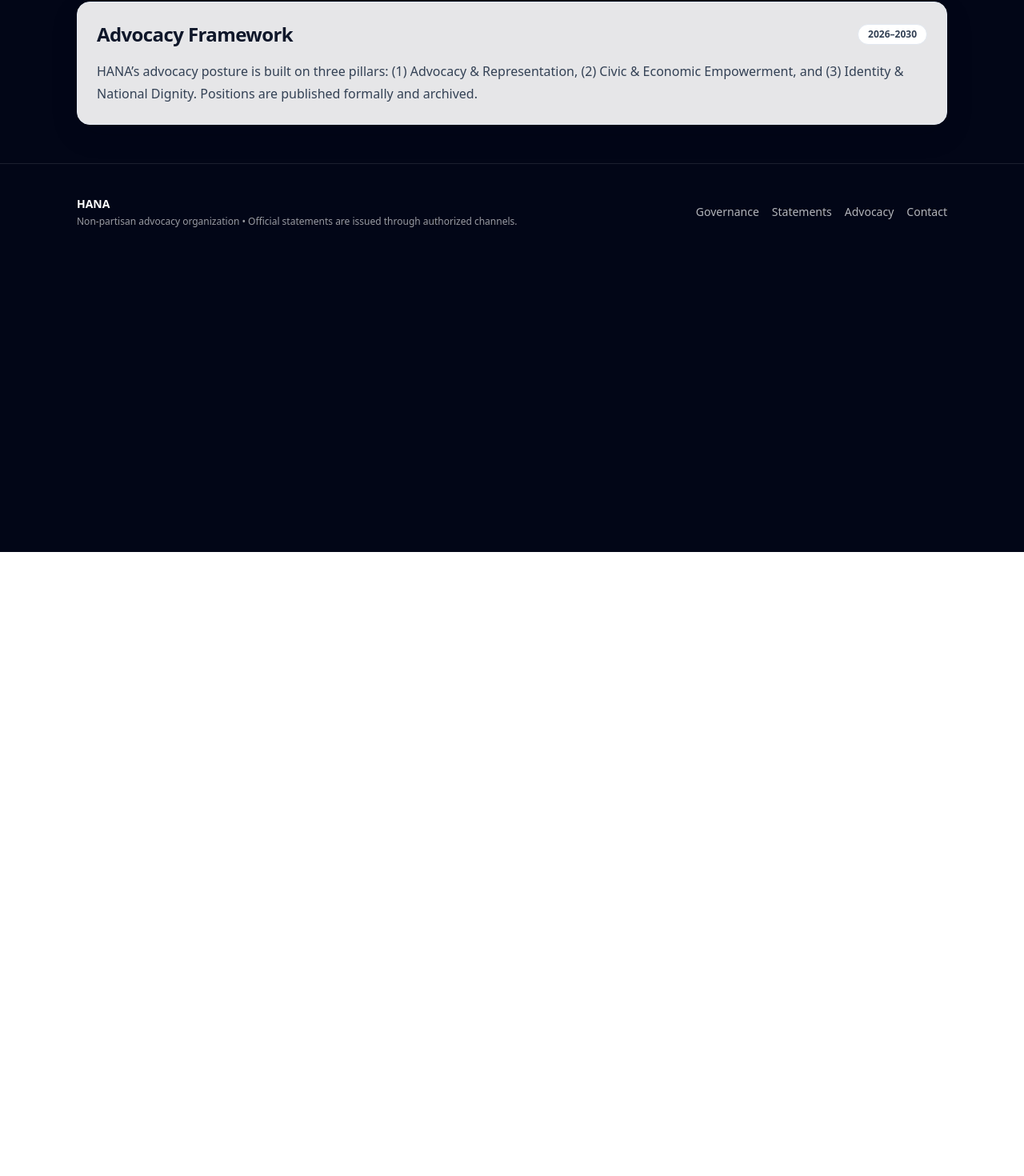
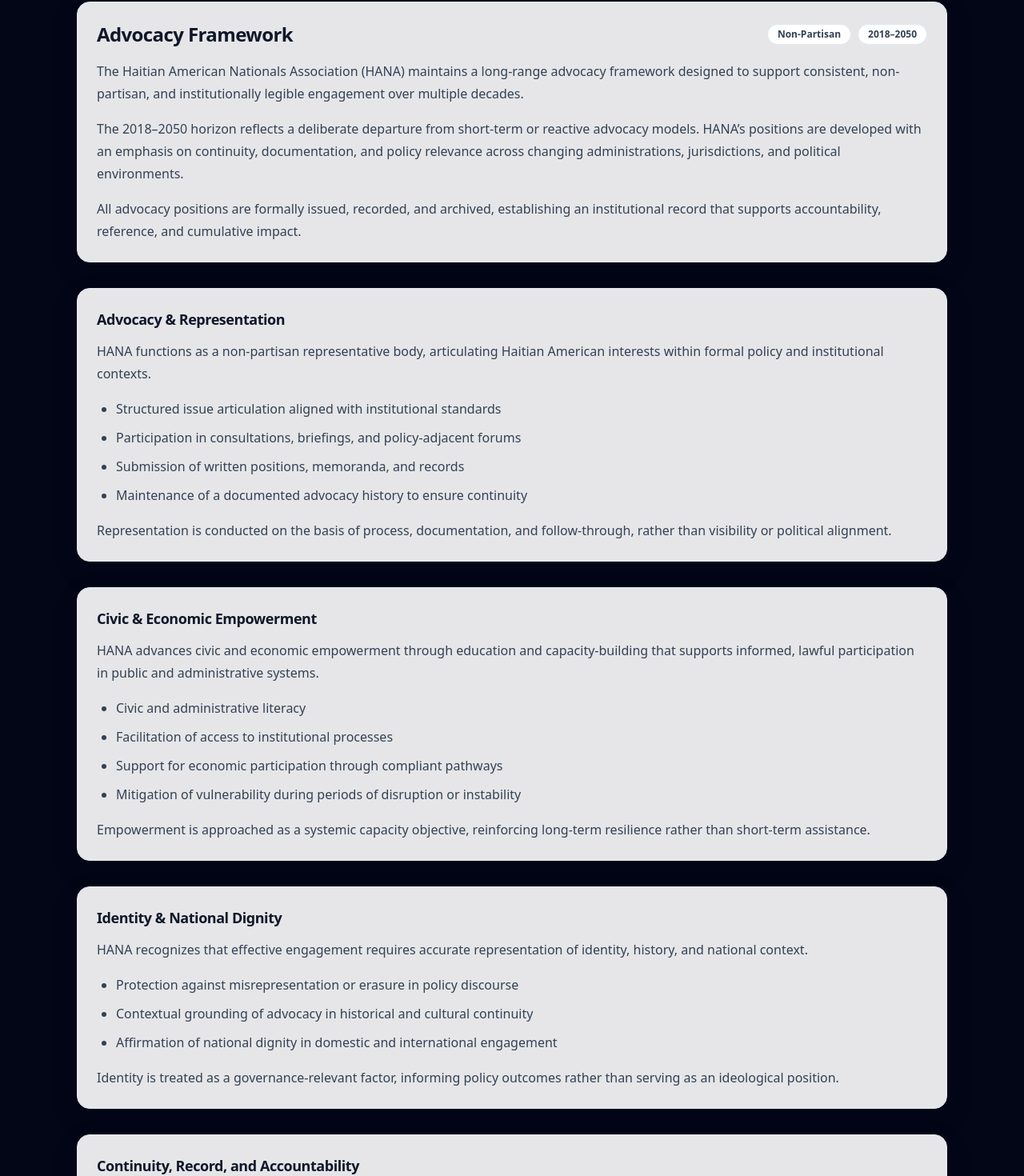
Before and after one commit to akumagmel/Hanayiti, a Next.js app: page /advocacy in a window 1280 px wide. Shown: the part 110-1580 px from the top of the page at 80% size. Before the commit the page ends 800 px from the top, so only its background shows below. Built offline with nearby package versions, Linux system fonts and the light colour scheme.

Commit message:
Update advocacy page.tsx

```diff
--- a/app/advocacy/page.tsx
+++ b/app/advocacy/page.tsx
@@ -5,16 +5,135 @@
 export default function Page() {
   return (
     <SiteShell>
-      <main className="mx-auto max-w-6xl px-4 sm:px-6 lg:px-8 py-12">
+      <main className="mx-auto max-w-6xl px-4 sm:px-6 lg:px-8 py-12 space-y-8">
+        {/* Header / Overview */}
         <Card className="shadow-soft">
           <CardContent>
-            <div className="flex items-center justify-between gap-3">
-              <h1 className="text-2xl font-semibold tracking-tight text-slate-900">Advocacy Framework</h1>
-              <Badge>2026–2030</Badge>
+            <div className="flex flex-wrap items-center justify-between gap-3">
+              <h1 className="text-2xl font-semibold tracking-tight text-slate-900">
+                Advocacy Framework
+              </h1>
+              <div className="flex items-center gap-2">
+                <Badge>Non-Partisan</Badge>
+                <Badge>2018–2050</Badge>
+              </div>
             </div>
+
             <p className="mt-4 text-slate-700 leading-7">
-              HANA’s advocacy posture is built on three pillars: (1) Advocacy & Representation, (2) Civic & Economic Empowerment, and (3) Identity & National Dignity. Positions are published formally and archived.
+              The Haitian American Nationals Association (HANA) maintains a long-range advocacy
+              framework designed to support consistent, non-partisan, and institutionally legible
+              engagement over multiple decades.
             </p>
+
+            <p className="mt-4 text-slate-700 leading-7">
+              The 2018–2050 horizon reflects a deliberate departure from short-term or reactive
+              advocacy models. HANA’s positions are developed with an emphasis on continuity,
+              documentation, and policy relevance across changing administrations, jurisdictions,
+              and political environments.
+            </p>
+
+            <p className="mt-4 text-slate-700 leading-7">
+              All advocacy positions are formally issued, recorded, and archived, establishing an
+              institutional record that supports accountability, reference, and cumulative impact.
+            </p>
+          </CardContent>
+        </Card>
+
+        {/* Pillar 1 */}
+        <Card className="shadow-soft">
+          <CardContent>
+            <h2 className="text-lg font-semibold tracking-tight text-slate-900">
+              Advocacy &amp; Representation
+            </h2>
+
+            <p className="mt-3 text-slate-700 leading-7">
+              HANA functions as a non-partisan representative body, articulating Haitian American
+              interests within formal policy and institutional contexts.
+            </p>
+
+            <ul className="mt-4 space-y-2 text-slate-700 leading-7 list-disc pl-6">
+              <li>Structured issue articulation aligned with institutional standards</li>
+              <li>Participation in consultations, briefings, and policy-adjacent forums</li>
+              <li>Submission of written positions, memoranda, and records</li>
+              <li>Maintenance of a documented advocacy history to ensure continuity</li>
+            </ul>
+
+            <p className="mt-4 text-slate-700 leading-7">
+              Representation is conducted on the basis of process, documentation, and
+              follow-through, rather than visibility or political alignment.
+            </p>
+          </CardContent>
+        </Card>
+
+        {/* Pillar 2 */}
+        <Card className="shadow-soft">
+          <CardContent>
+            <h2 className="text-lg font-semibold tracking-tight text-slate-900">
+              Civic &amp; Economic Empowerment
+            </h2>
+
+            <p className="mt-3 text-slate-700 leading-7">
+              HANA advances civic and economic empowerment through education and capacity-building
+              that supports informed, lawful participation in public and administrative systems.
+            </p>
+
+            <ul className="mt-4 space-y-2 text-slate-700 leading-7 list-disc pl-6">
+              <li>Civic and administrative literacy</li>
+              <li>Facilitation of access to institutional processes</li>
+              <li>Support for economic participation through compliant pathways</li>
+              <li>Mitigation of vulnerability during periods of disruption or instability</li>
+            </ul>
+
+            <p className="mt-4 text-slate-700 leading-7">
+              Empowerment is approached as a systemic capacity objective, reinforcing long-term
+              resilience rather than short-term assistance.
+            </p>
+          </CardContent>
+        </Card>
+
+        {/* Pillar 3 */}
+        <Card className="shadow-soft">
+          <CardContent>
+            <h2 className="text-lg font-semibold tracking-tight text-slate-900">
+              Identity &amp; National Dignity
+            </h2>
+
+            <p className="mt-3 text-slate-700 leading-7">
+              HANA recognizes that effective engagement requires accurate representation of
+              identity, history, and national context.
+            </p>
+
+            <ul className="mt-4 space-y-2 text-slate-700 leading-7 list-disc pl-6">
+              <li>Protection against misrepresentation or erasure in policy discourse</li>
+              <li>Contextual grounding of advocacy in historical and cultural continuity</li>
+              <li>Affirmation of national dignity in domestic and international engagement</li>
+            </ul>
+
+            <p className="mt-4 text-slate-700 leading-7">
+              Identity is treated as a governance-relevant factor, informing policy outcomes rather
+              than serving as an ideological position.
+            </p>
+          </CardContent>
+        </Card>
+
+        {/* Continuity */}
+        <Card className="shadow-soft">
+          <CardContent>
+            <h2 className="text-lg font-semibold tracking-tight text-slate-900">
+              Continuity, Record, and Accountability
+            </h2>
+
+            <p className="mt-3 text-slate-700 leading-7">
+              HANA’s advocacy framework is designed to produce cumulative institutional value.
+              Positions are not isolated interventions, but components of a growing body of record
+              intended to inform future engagement and decision-making.
+            </p>
+
+            <ul className="mt-4 space-y-2 text-slate-700 leading-7 list-disc pl-6">
+              <li>Consistent across time</li>
+              <li>Accessible to institutional counterparts</li>
+              <li>Accountable to both community stakeholders and external partners</li>
+            </ul>
           </CardContent>
         </Card>
       </main>
```
